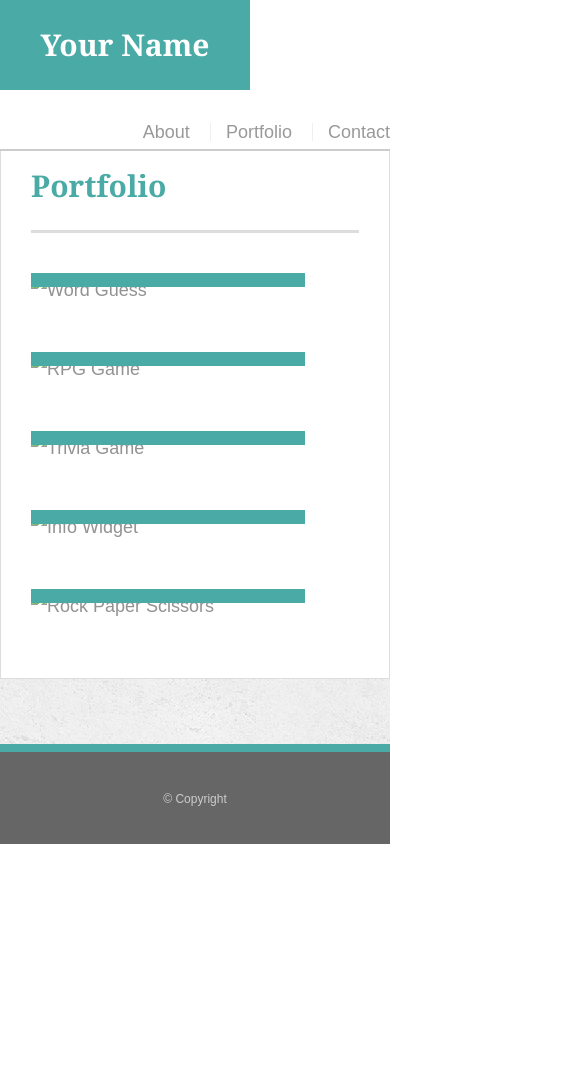
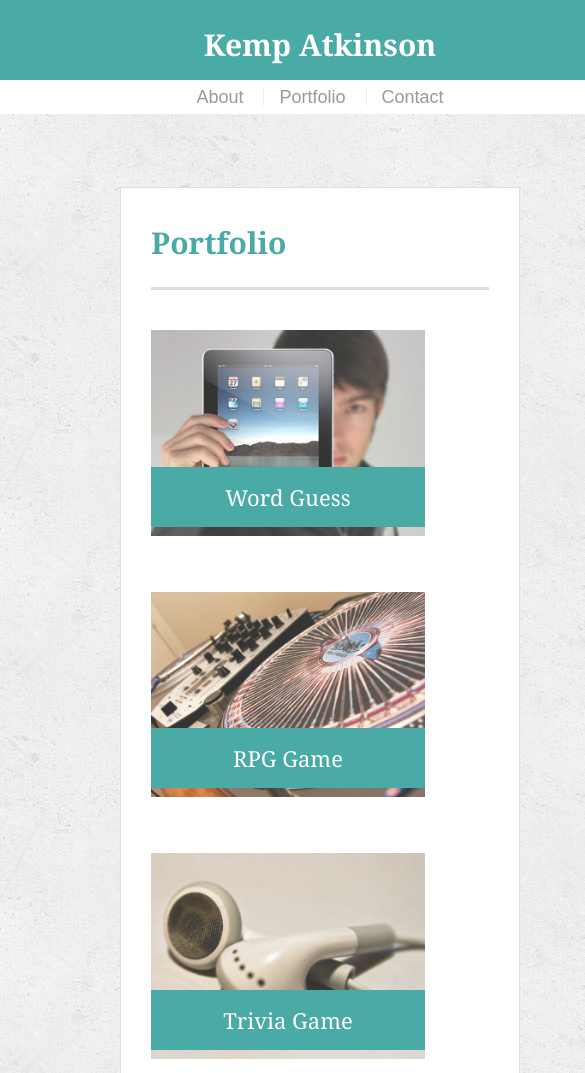
Before and after one commit to kempatkinson/Responsive-Portfolio, a plain HTML site: page portfolio.html in a window 390 px wide. Shown: the top 1073 px of the page, 585 px wide, since content can reach past the window. Before the commit the page ends 844 px from the top, so only its background shows below. Drawn offline with Linux system fonts and the light colour scheme; files that its build step writes are made by us from their sources; files whose address does not match are found by name.

Commit message:
final touches fixing links

```diff
--- a/css/style.css
+++ b/css/style.css
@@ -384,3 +384,64 @@ input[type=submit] {
   border: 0 none;
 
 }
+
+@media screen and (max-width: 980px) {
+  .container {
+
+    margin-left: 50px;
+    margin-right: 230px;
+    width: 700px;
+    }
+
+}
+
+@media screen and (max-width: 768px) {
+  .container {
+
+    margin-left: 134px;
+    margin-right: 134px;
+    width: 500px;
+    }
+
+  .masthead {
+    margin-left: 10px;
+    top: 0px;
+  }
+  .links {
+    position: absolute;
+    right: 10px;
+  }
+
+}
+
+@media screen and (max-width: 640px) {
+  #masthead {
+    position: static;
+
+  }
+  .auth-image {
+    width: 100%;
+  }
+  .container {
+
+  margin-left: 120px;
+  margin-right: 120px;
+  width: 400px;
+  }
+
+  #logo {
+    width: 640px;
+    position: absolute;
+    left: 0px;
+  }
+  .links {
+    background-color: white;
+    position: absolute;
+    top: 80px;
+    left: 0px;
+    text-align: center;
+    width: 640px;
+  }
+
+
+}
--- a/portfolio.html
+++ b/portfolio.html
@@ -3,8 +3,8 @@
 <head>
   <meta charset="UTF-8">
   <meta name="viewport" content="width=device-width, initial-scale=1.0">
-  <title>Portfolio | Your Name</title>
-  <link rel="stylesheet" type="text/css" href="assets/css/style.css">
+  <title>Portfolio | Kemp Atkinson </title>
+  <link rel="stylesheet" type="text/css" href="css/style.css">
 </head>
 <body>
 
@@ -12,13 +12,15 @@
 
   <header id="masthead">
     <div class="container">
-      <a href="index.html" id="logo">Your Name</a>
+      <a href="index.html" id="logo"> Kemp Atkinson </a>
       <nav>
+        <div class="links">
         <ul>
           <li><a href="index.html">About</a></li>
           <li><a href="portfolio.html">Portfolio</a></li>
           <li><a href="contact.html">Contact</a></li>
         </ul>
+        </div>
       </nav>
     </div>
   </header>
@@ -28,27 +30,27 @@
       <h1>Portfolio</h1>
 
       <div class="work">
-        <img src="assets/images/technics-q-c-640-480-1.jpg" alt="Word Guess">
+        <img src="images/technics-q-c-640-480-1.jpg" alt="Word Guess">
 
         <h3>Word Guess</h3>
       </div>
       <div class="work">
-        <img src="assets/images/technics-q-c-640-480-2.jpg" alt="RPG Game">
+        <img src="images/technics-q-c-640-480-2.jpg" alt="RPG Game">
 
         <h3>RPG Game</h3>
       </div>
       <div class="work">
-        <img src="assets/images/technics-q-c-640-480-5.jpg" alt="Trivia Game">
+        <img src="images/technics-q-c-640-480-5.jpg" alt="Trivia Game">
 
         <h3>Trivia Game</h3>
       </div>
       <div class="work">
-        <img src="assets/images/technics-q-c-640-480-7.jpg" alt="Info Widget">
+        <img src="images/technics-q-c-640-480-7.jpg" alt="Info Widget">
 
         <h3>Info Widget</h3>
       </div>
       <div class="work">
-        <img src="assets/images/technics-q-c-640-480-9.jpg"  alt="Rock Paper Scissors">
+        <img src="images/technics-q-c-640-480-9.jpg"  alt="Rock Paper Scissors">
 
         <h3>Rock Paper Scissors</h3>
       </div>
```
Also changed, not shown: contact.html (+5 -4 lines), index.html (+13 -5 lines).
